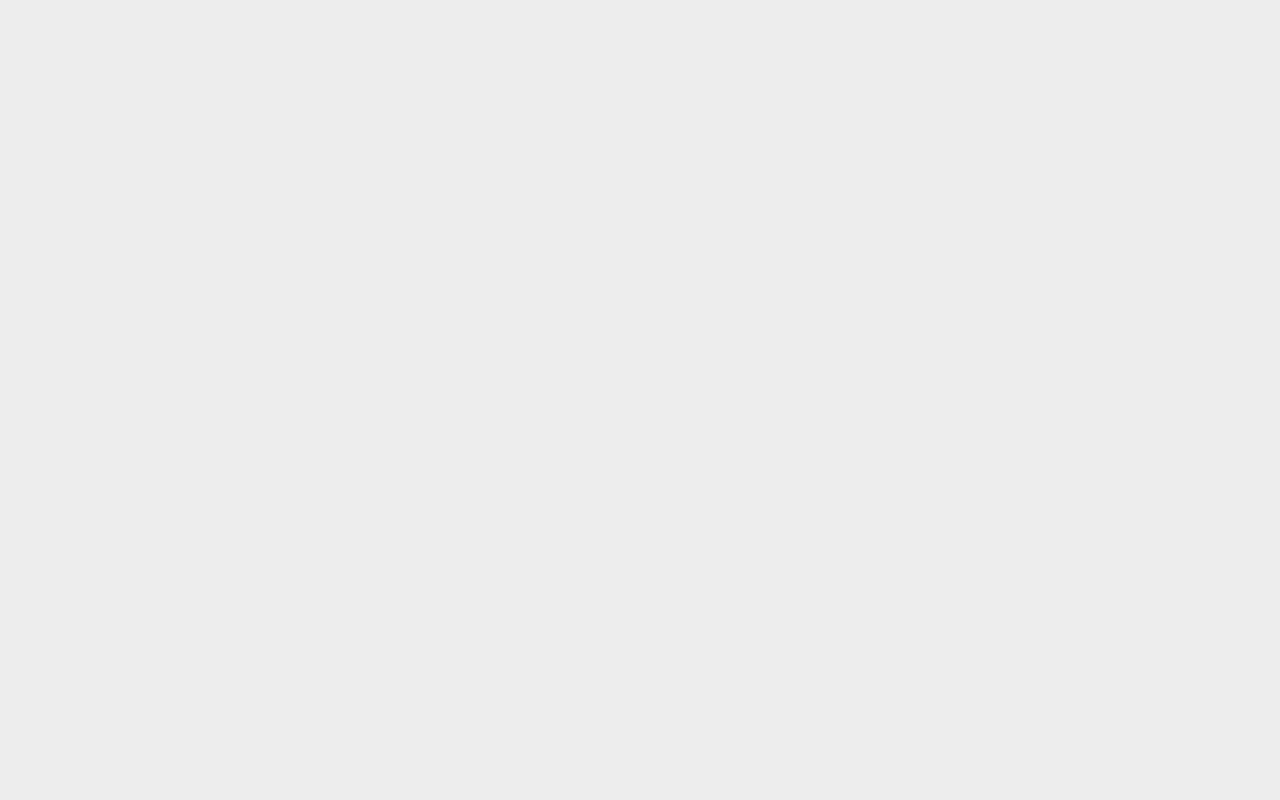
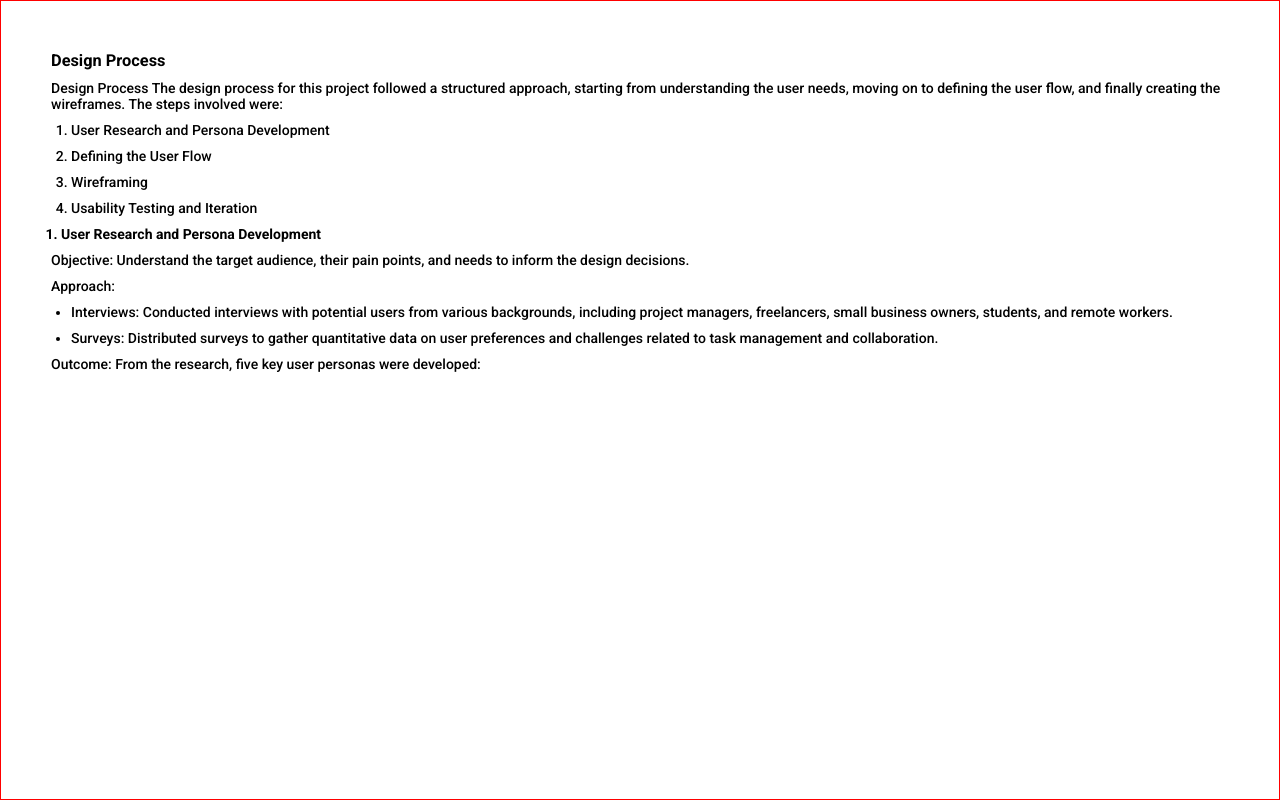
Before and after one commit to harzyz/Tee-s-Portfolio, a Next.js app: page /case-study in a window 1280 px wide. Built offline with nearby package versions, Linux system fonts and the light colour scheme.

Commit message:
resumption update

```diff
--- a/src/app/case-study/page.jsx
+++ b/src/app/case-study/page.jsx
@@ -1,9 +1,10 @@
+import CaseStudy from '@/features/case-study'
 import React from 'react'
 
 const page = () => {
   return (
     <div>
-
+      <CaseStudy />
     </div>
   )
 }
--- a/src/app/globals.css
+++ b/src/app/globals.css
@@ -1,5 +1,6 @@
 @import url('https://fonts.googleapis.com/css2?family=Bad+Script&display=swap');
 @import url('https://fonts.googleapis.com/css2?family=Outfit:wght@100..900&display=swap');
+@import url('https://fonts.googleapis.com/css2?family=Roboto:ital,wght@0,100;0,300;0,400;0,500;0,700;0,900;1,100;1,300;1,400;1,500;1,700;1,900&display=swap');
 
 * {
   box-sizing: border-box;
--- a/src/components/custom_button/styles.module.scss
+++ b/src/components/custom_button/styles.module.scss
@@ -6,7 +6,7 @@
     border: 1px solid #FFFFFF;
     font-weight: 400;
     width: 400px;
-    background-color: #FFFFFF;
+    background-color: rgb(237, 237, 237, 0.7);
     color: #0000008A;
     transform: scale(1);
     transition: transform 0.3s ease;
--- a/src/components/navbar/style.module.scss
+++ b/src/components/navbar/style.module.scss
@@ -4,7 +4,7 @@
     justify-content: space-between;
     position: relative;
     z-index: 160;
-    background-color: rgb(224, 224, 224, 0.9);
+    background-color: rgb(224, 224, 224, 0.7);
 
     .logo{
         color: #580067;
@@ -27,6 +27,6 @@
 
     li{
         font-size: 1.25rem;
-
+        cursor: pointer;
     }
 }
--- a/src/features/case-study/index.jsx
+++ b/src/features/case-study/index.jsx
@@ -1,12 +1,62 @@
-import React from 'react'
-import styles from './styles.module.scss'
+import React from "react";
+import styles from "./styles.module.scss";
 
 const CaseStudy = () => {
+  const DesignProcess = [
+    {
+      id: 1,
+      process: "User Research and Persona Development",
+    },
+    {
+      id: 2,
+      process: "Defining the User Flow",
+    },
+    {
+      id: 3,
+      process: "Wireframing",
+    },
+    {
+      id: 4,
+      process: "Usability Testing and Iteration",
+    },
+  ];
+  const OutcomeOne = [
+    {
+      id: 1,
+      process: "Alison the Project Manager: Needs efficient project and team management tools.",
+    },
+  ]
   return (
     <div className={styles.wrapper}>
+      <div className={styles.content_wrapper}>
+        <h3>Design Process</h3>
+        <h4>
+          Design Process The design process for this project followed a
+          structured approach, starting from understanding the user needs,
+          moving on to defining the user flow, and finally creating the
+          wireframes. The steps involved were:
+        </h4>
+        <ol className={styles.short_list}>
+          {DesignProcess.map((item) => (
+            <li key={item.id}>{item.process}</li>
+          ))}
+        </ol>
+        <ol className={styles.research_list}>
+          <li>User Research and Persona Development</li>
+        </ol>
+        <h4>Objective: Understand the target audience, their pain points, and needs to inform the design decisions.</h4>
+        <h4>Approach:</h4>
+        <ul className={styles.short_list}>
+          <li>Interviews: Conducted interviews with potential users from various backgrounds, including project managers, freelancers, small business owners, students, and remote workers.</li>
+          <li>Surveys: Distributed surveys to gather quantitative data on user preferences and challenges related to task management and collaboration.</li>
+        </ul>
+        <h4>Outcome: From the research, five key user personas were developed:</h4>
+        <ol>
 
+        </ol>
+      </div>
     </div>
-  )
-}
+  );
+};
 
-export default CaseStudy
+export default CaseStudy;
--- a/src/features/case-study/styles.module.scss
+++ b/src/features/case-study/styles.module.scss
@@ -1,3 +1,37 @@
-.wrapper{
-    width: 100%;
+.wrapper {
+  width: 100%;
+  border: 1px solid red;
+  background-color: #fff;
+  padding: 50px;
+  height: 100%;
+  min-height: 100vh;
+  font-size: 14px;
+  font-family: "Roboto", sans-serif;
+
+  .content_wrapper {
+    display: flex;
+    gap: 10px;
+    flex-direction: column;
+    h4 {
+      font-weight: 500;
+    }
+    .short_list {
+      padding-left: 20px;
+      display: flex;
+      gap: 10px;
+      flex-direction: column;
+      font-weight: 500;
+    }
+
+    .research_list {
+      padding-left: 10px;
+      display: flex;
+      gap: 10px;
+      flex-direction: column;
+
+      li{
+        font-weight: 700;
+      }
+    }
+  }
 }
--- a/src/features/landingpage/hero/styles.module.scss
+++ b/src/features/landingpage/hero/styles.module.scss
@@ -7,10 +7,10 @@
     display: flex;
     align-items: center;
     justify-content: center;
-    background-color: rgb(224, 224, 224, 0.9);
+    background-color: rgb(224, 224, 224, 0.7);
     position: relative;
     top: 0px;
-    z-index: 100;
+    z-index: 180;
 
 
     .inner_wrapper {
@@ -37,6 +37,7 @@
     flex-wrap: wrap;
     width: 100%;
     height: 100%;
+    z-index: 3;
   }
   .overlay{
     position: absolute;
```
Also changed, not shown: src/features/landingpage/casestudy/index.jsx (+12 -9 lines).
